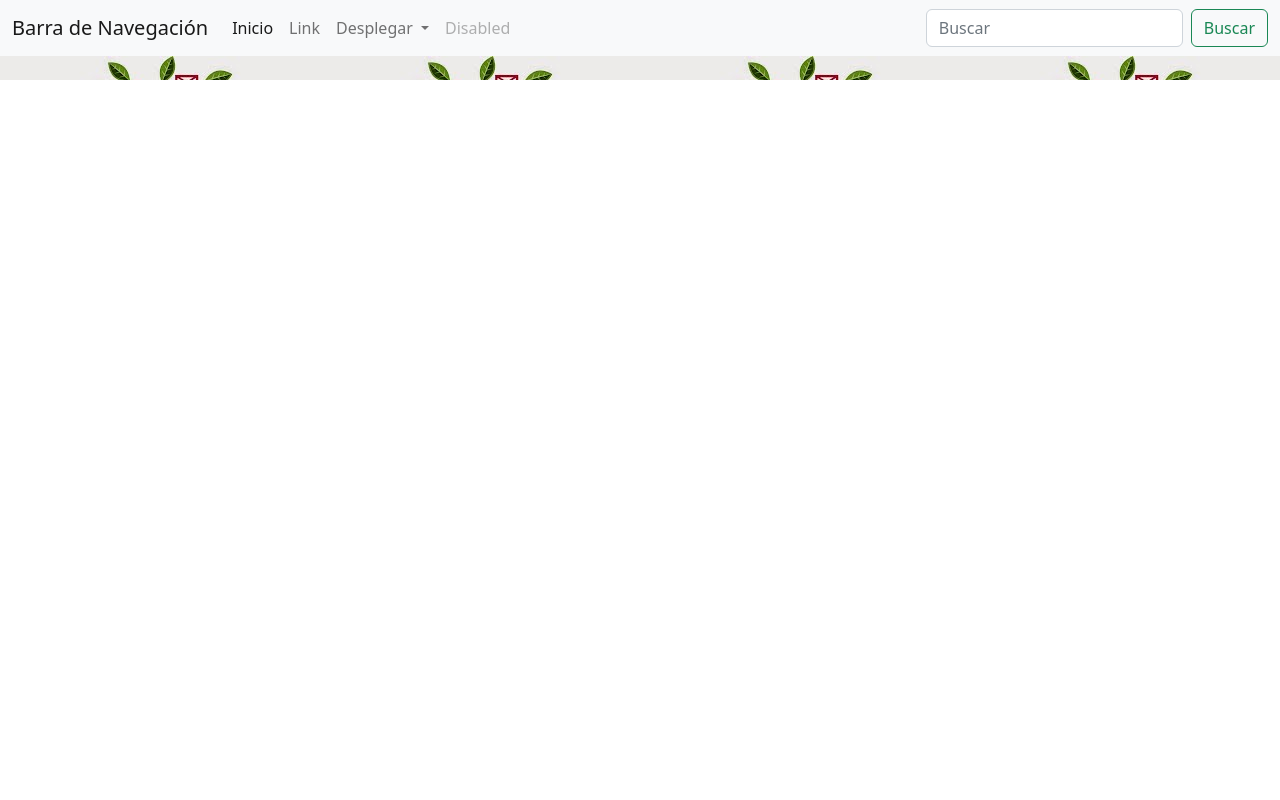
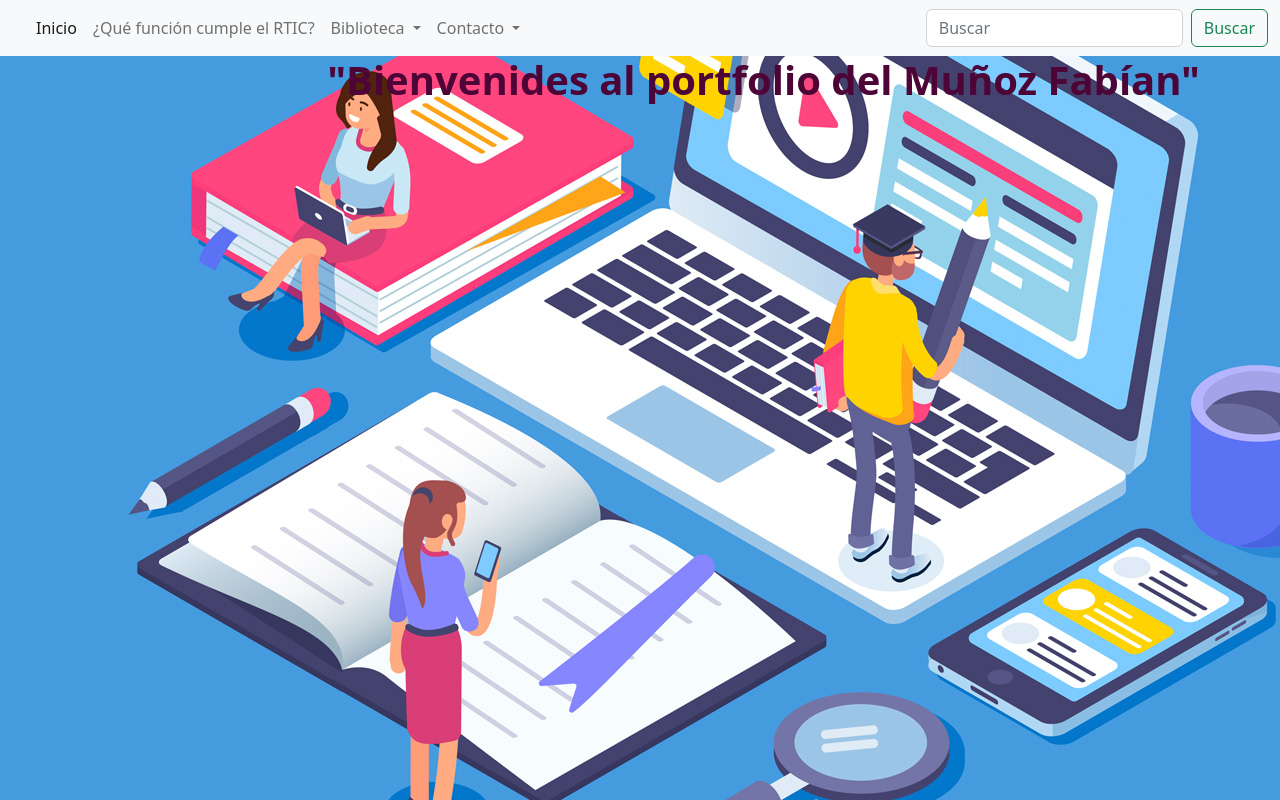
Before and after one commit to fab990911/proyecto4, a plain HTML site: page index.html in a window 1280 px wide. Drawn offline with nearby package versions, Linux system fonts and the light colour scheme.

Commit message:
subiendo cambios

```diff
--- a/estilos.css
+++ b/estilos.css
@@ -1,3 +1,29 @@
-main {
-    background-image: url(img/recusos.jpg);
+* {
+    margin: 0px;
+    padding: 0px;
+
 }
+
+body {
+    background-image: url('img/salatic.jpg');
+
+
+}
+
+div img {
+    display: block;
+    margin-left: auto;
+    margin-right: auto;
+    width: 80%;
+  }
+
+  h1 > b {
+    color: rgb(77, 4, 55);
+    padding: 40px;
+    margin: 40px;
+
+  }
+  h1.center {
+    text-align: right;
+    color: rgb(9, 9, 9);
+  }
--- a/index.html
+++ b/index.html
@@ -13,21 +13,21 @@
   <header>
     <nav class="navbar navbar-expand-lg bg-light">
       <div class="container-fluid">
-        <a class="navbar-brand" href="#">Barra de Navegación</a>
+        <a class="navbar-brand" href="#"></a>
         <button class="navbar-toggler" type="button" data-bs-toggle="collapse" data-bs-target="#navbarSupportedContent" aria-controls="navbarSupportedContent" aria-expanded="false" aria-label="Toggle navigation">
           <span class="navbar-toggler-icon"></span>
         </button>
         <div class="collapse navbar-collapse" id="navbarSupportedContent">
           <ul class="navbar-nav me-auto mb-2 mb-lg-0">
             <li class="nav-item">
-              <a class="nav-link active" aria-current="page" href="#">Inicio</a>
+              <a class="nav-link active" aria-current="page" href="">Inicio</a>
             </li>
             <li class="nav-item">
-              <a class="nav-link" href="#">Link</a>
+              <a class="nav-link" href="#">¿Qué función cumple el RTIC?</a>
             </li>
             <li class="nav-item dropdown">
               <a class="nav-link dropdown-toggle" href="#" role="button" data-bs-toggle="dropdown" aria-expanded="false">
-                Desplegar
+                Biblioteca
               </a>
               <ul class="dropdown-menu">
                 <li><a class="dropdown-item" href="#">Action</a></li>
@@ -36,9 +36,18 @@
                 <li><a class="dropdown-item" href="#">Something else here</a></li>
               </ul>
             </li>
-            <li class="nav-item">
-              <a class="nav-link disabled">Disabled</a>
+            <li class="nav-item dropdown">
+              <a class="nav-link dropdown-toggle" href="#" role="button" data-bs-toggle="dropdown" aria-expanded="false">
+                Contacto
+              </a>
+              <ul class="dropdown-menu">
+                <li><a class="dropdown-item" href="https://fabian990911@gmail.com">Correo</a></li>
+                <li><a class="dropdown-item" href="#">Another action</a></li>
+                <li><hr class="dropdown-divider"></li>
+                <li><a class="dropdown-item" href="#">Something else here</a></li>
+              </ul>
             </li>
+
           </ul>
           <form class="d-flex" role="search">
             <input class="form-control me-2" type="search" placeholder="Buscar" aria-label="Search">
@@ -49,12 +58,15 @@
     </nav>
   </header>
   <main>
-    <img src="img/recursos.jpg" alt="">
-  </body>
+    <h1 class="center"><b>"Bienvenides al portfolio del Muñoz Fabían"</b></h1>
+    <p></p>
+    <div>
+
+    </div>
   </main>
-  <FOOter>
+  <footer>
 
-  </FOOter>
-
+  </footer>
+</body>
 
 </html>
```
Also changed, not shown: img/salatic.jpg (added).
